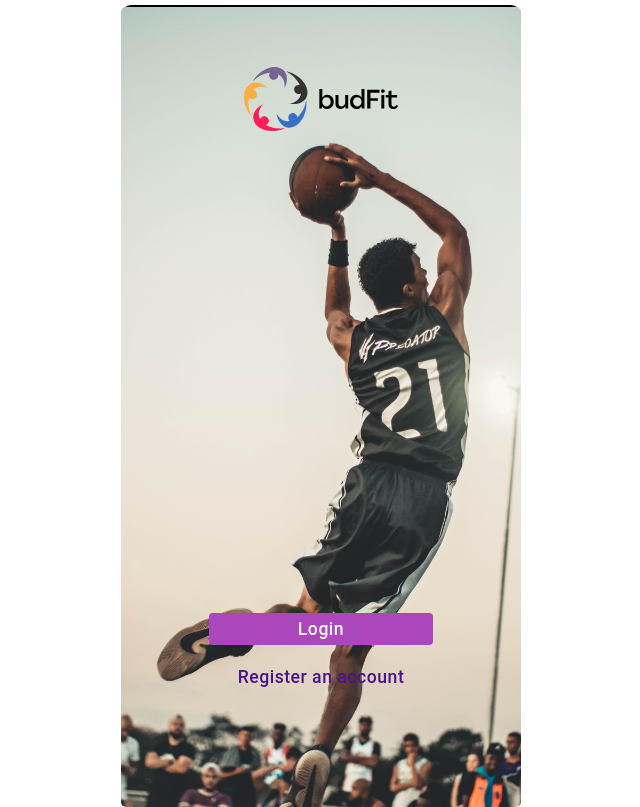
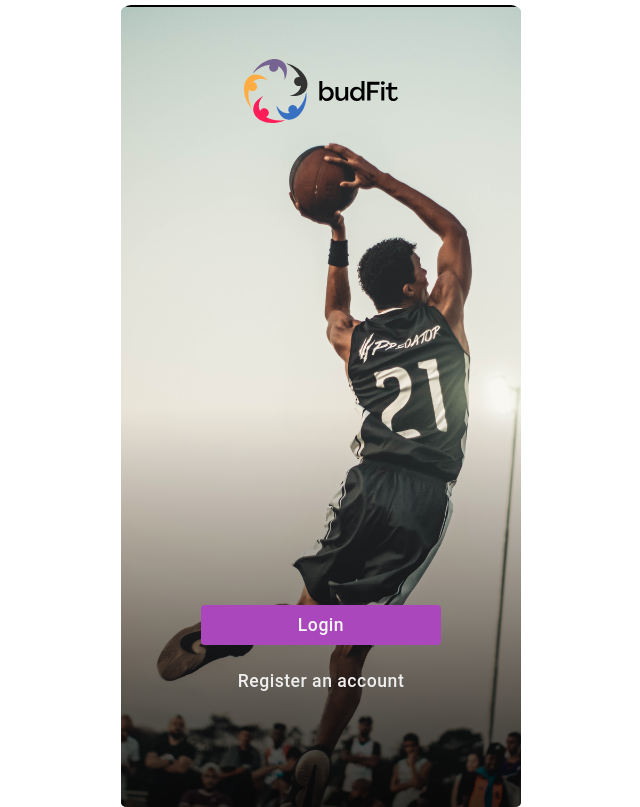
Before and after one commit to SamHardiment/budFit----Client, a React app: page / in a window 1280 px wide. Shown: the whole page, without its empty margins (319-959 px from the left). Built offline with nearby package versions, Linux system fonts and the light colour scheme.

Commit message:
add changed styles to home page, added overlay

```diff
--- a/src/components/HomeBtns/index.css
+++ b/src/components/HomeBtns/index.css
@@ -5,6 +5,6 @@
 
 .login,
 .register {
-  width: 14rem;
-  height: 4vh;
+  width: 15rem;
+  height: 5vh;
 }
--- a/src/components/HomeBtns/index.js
+++ b/src/components/HomeBtns/index.js
@@ -13,7 +13,7 @@ const theme = createTheme({
           props: { variant: "text" },
           style: {
             textTransform: "none",
-            color: purple[900],
+            color: grey[200],
             fontSize: "1.1rem",
             border: `2px none ${purple[500]}`,
             "&:hover": {
--- a/src/pages/Landing/index.css
+++ b/src/pages/Landing/index.css
@@ -10,9 +10,27 @@
   flex-direction: column;
   border-radius: 5px;
 }
+.overlay {
+  max-width: 400px;
+  max-height: 800px;
+  height: 100vh;
+  width: 100vw;
+  background-image: linear-gradient(
+    to bottom,
+    rgba(0, 0, 0, 0),
+    rgba(0, 0, 0, 0),
+    rgba(0, 0, 0, 0.8)
+  );
+  display: flex;
+  justify-content: center;
+  row-gap: 300px;
+  align-items: center;
+  flex-direction: column;
+  border-radius: 5px;
+}
 
 .btn-container {
-  max-width: 250px;
+  max-width: 300px;
   height: fit-content;
   display: inline-block;
   margin-bottom: 50px;
--- a/src/pages/Landing/index.js
+++ b/src/pages/Landing/index.js
@@ -9,16 +9,19 @@ export const Landing = () => {
       <div
         className="bg-container"
         style={{
+          // backgroundImage: `linear-gradient(to bottom, rgba(0, 0, 0, 0), rgba(0, 0, 0, 0.8, url(${image}))`,
           backgroundImage: `url(${image})`,
           backgroundRepeat: "no-repeat",
           backgroundSize: "cover",
         }}
       >
-        <div className="logo-container">
-          <TopBar />
-        </div>
-        <div className="btn-container">
-          <HomeBtns />
+        <div className="overlay">
+          <div className="logo-container">
+            <TopBar />
+          </div>
+          <div className="btn-container">
+            <HomeBtns />
+          </div>
         </div>
       </div>
     </>
```
